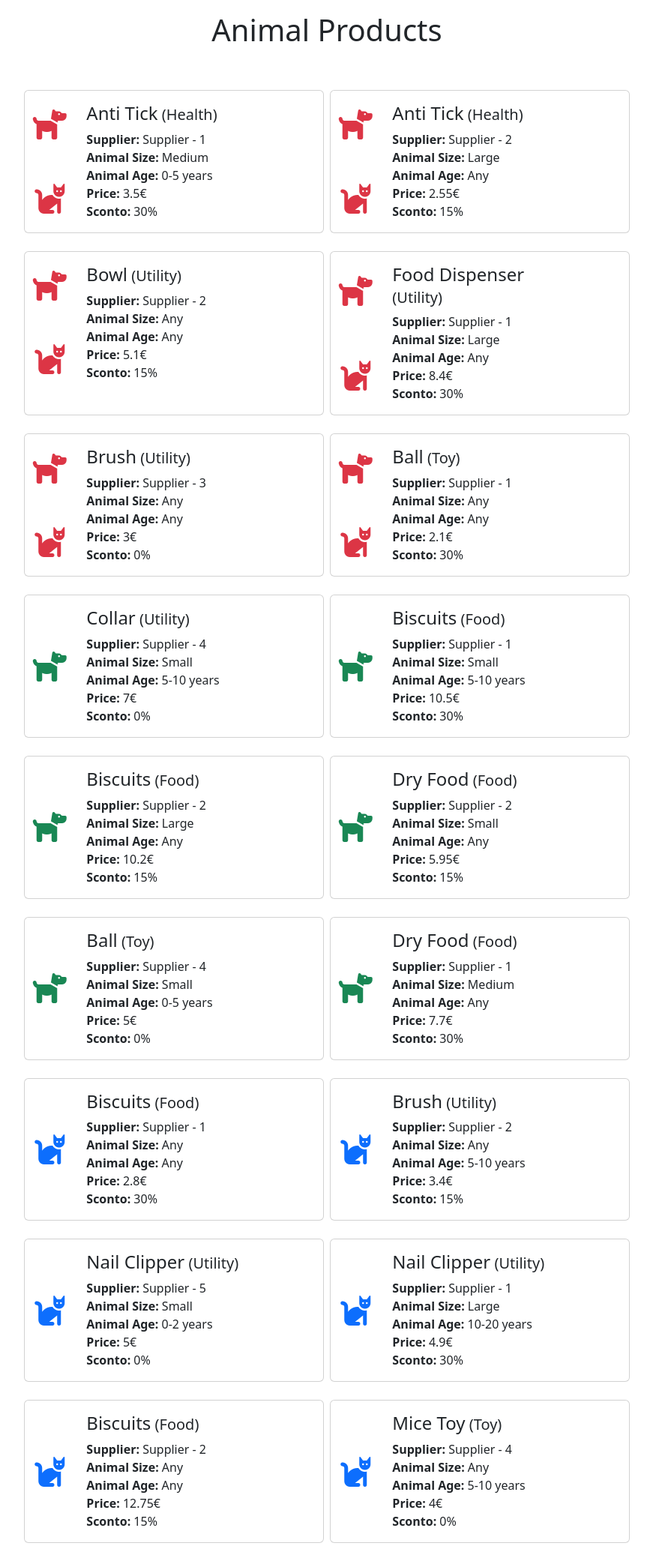
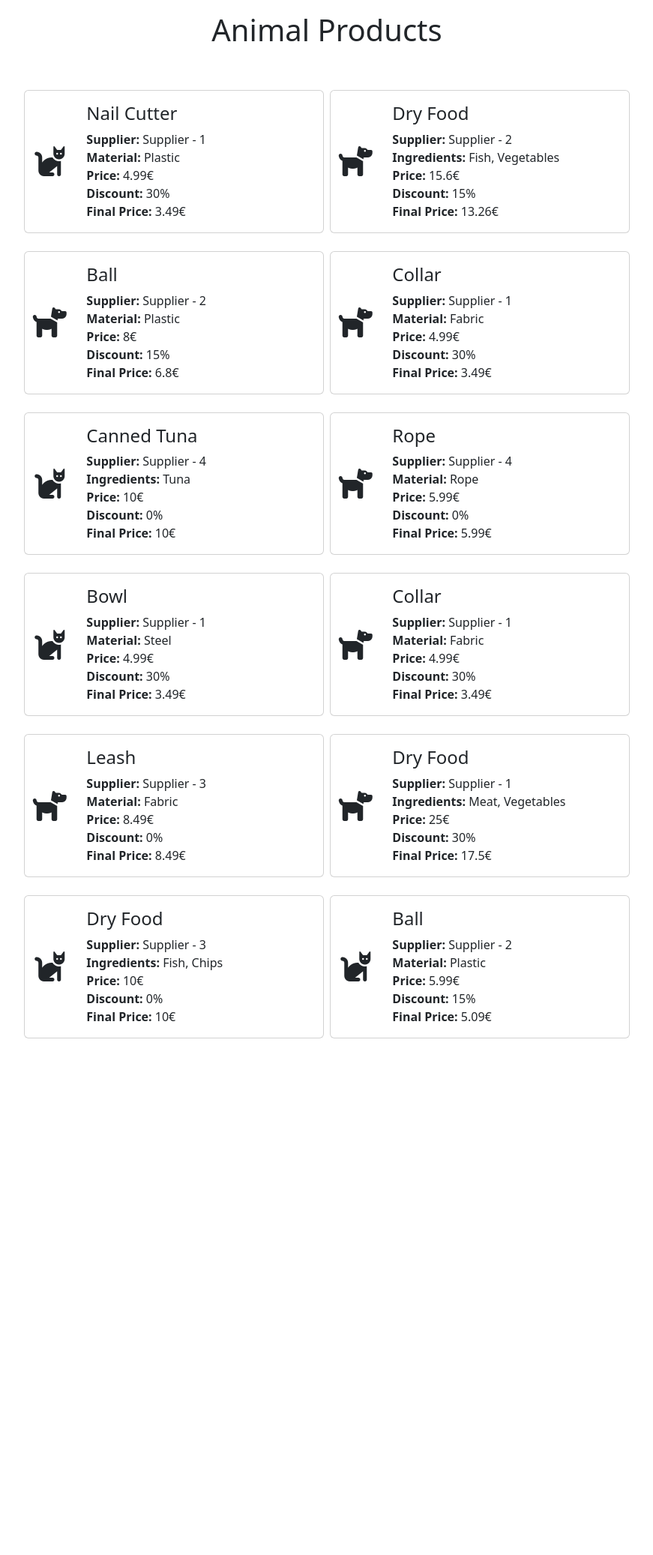
Before and after one commit to marcodedemo/php-oop-2, a PHP site: page / in a window 1280 px wide. Shown: the whole page at 75% size, without its empty margins (204-1075 px from the left). After the commit the page ends 1385 px from the top, so only its background shows below. Run offline with PHP 8.4, Linux system fonts and the light colour scheme.

Commit message:
feat: corrected exercise +  traits

```diff
--- a/Models/CatProduct.php
+++ /dev/null
@@ -1,20 +0,0 @@
-<?php
-
-class CatProduct extends Product {
-
-    public $animalType = "Cat";
-    public $animalBreed;
-
-    // creo il costruttore dell'elemento che estende l'elemento principale
-    function __construct(string $name, string $category, string $supplier, string $animalSize, string $animalAge, int $price, array $animalBreed){
-
-        // eredito il costruttore del genitore
-        parent::__construct($name, $category, $supplier, $animalSize, $animalAge, $price);
-
-        // setto le nuove variabili
-        $this->animalBreed = $animalBreed;
-
-
-
-    }
-}
--- /dev/null
+++ b/Models/Category.php
@@ -0,0 +1,20 @@
+
+
+<?php
+
+
+class Category {
+
+    public $name;
+    public $icon;
+
+
+    function __construct(string $name, string $icon){
+
+        $this->name = $name;
+        $this->icon = $icon;
+
+
+    }
+
+}
--- a/Models/DogProduct.php
+++ /dev/null
@@ -1,20 +0,0 @@
-<?php
-
-class DogProduct extends Product {
-
-    public $animalType = "Dog";
-    public $animalBreed;
-
-    // creo il costruttore dell'elemento che estende l'elemento principale
-    function __construct(string $name, string $category, string $supplier, string $animalSize, string $animalAge, int $price, array $animalBreed){
-
-        // eredito il costruttore del genitore
-        parent::__construct($name, $category, $supplier, $animalSize, $animalAge, $price);
-
-        // setto le nuove variabili
-        $this->animalBreed = $animalBreed;
-
-
-
-    }
-}
--- /dev/null
+++ b/Models/Food.php
@@ -0,0 +1,21 @@
+
+<?php
+
+require_once __DIR__ . '/Product.php';
+require_once __DIR__ . '/Category.php';
+
+class Food extends Product{
+
+    public $weight;
+    public $ingredients;
+
+    function __construct(string $name, Category $category, string $supplier, float $price, float $weight, array $ingredients){
+
+        parent::__construct($name, $category, $supplier, $price);
+
+        $this->weight = $weight;
+        $this->ingredients = $ingredients;
+
+    }
+
+}
--- a/Models/Product.php
+++ b/Models/Product.php
@@ -1,24 +1,20 @@
 <?php
 
+require_once __DIR__ . '/Category.php';
 class Product {
 
     public $name;
     public $category;
-    public $animalType = "Any";
     public $supplier;
-    public $animalSize;
-    public $animalAge;
     public $price;
     public $discount = 0;
 
 
-    function __construct(string $name, string $category, string $supplier, string $animalSize, string $animalAge, int $price){
+    function __construct(string $name, Category $category, string $supplier, float $price){
 
         $this->name = $name;
         $this->category = $category;
         $this->supplier = $supplier;
-        $this->animalSize = $animalSize;
-        $this->animalAge = $animalAge;
         $this->price = $price;
 
         $this->setSupplierDiscount();
@@ -44,14 +40,9 @@ class Product {
         return $this->discount . "%";
     }
 
-    public function getAnimalAge(){
-        if($this->animalAge != "Any"){
 
-            return $this->animalAge . " years";
-
-        }else{
-            return "Any";
-        }
+    public function getPrice(){
+        return $this->price . "€";
     }
 
     // funzione che restituisce il prezzo con lo sconto applicato
@@ -59,6 +50,6 @@ class Product {
 
         $finalPrice = $this->price - ($this->price * $this->discount) / 100;
 
-        return $finalPrice . "€";
+        return round($finalPrice, 2) . "€";
     }
 }
--- /dev/null
+++ b/Models/Toy.php
@@ -0,0 +1,25 @@
+
+<?php
+
+require_once __DIR__ . '/Product.php';
+require_once __DIR__ . '/Category.php';
+require_once __DIR__ . '/../Traits/Material.php';
+
+
+class Toy extends Product{
+
+    public $color;
+
+    use Material;
+
+    function __construct(string $name, Category $category, string $supplier, float $price, string $color, string $material){
+
+        parent::__construct($name, $category, $supplier, $price);
+
+
+        $this->color = $color;
+        $this->material = $material;
+
+    }
+
+}
--- /dev/null
+++ b/Models/Utility.php
@@ -0,0 +1,23 @@
+
+<?php
+
+require_once __DIR__ . '/Product.php';
+require_once __DIR__ . '/Category.php';
+require_once __DIR__ . '/../Traits/Material.php';
+
+
+class Utility extends Product{
+
+    public $animalAge;
+
+    use Material;
+
+    function __construct(string $name, Category $category, string $supplier, float $price, string $animalAge, string $material){
+        parent::__construct($name, $category, $supplier, $price);
+
+        $this->animalAge = $animalAge;
+        $this->material = $material;
+
+    }
+
+}
--- /dev/null
+++ b/Traits/Material.php
@@ -0,0 +1,9 @@
+
+<?php
+
+trait Material {
+
+    public $material;
+
+
+}
--- a/db.php
+++ b/db.php
@@ -1,25 +1,45 @@
 <?php
+
+
+require_once __DIR__ . '/Models/Category.php';
+require_once __DIR__ . '/Models/Utility.php';
+require_once __DIR__ . '/Models/Toy.php';
+require_once __DIR__ . '/Models/Food.php';
+
+
+
+
+
+$categories = [
+
+    new Category("Dog","fa-solid fa-dog"),
+    new Category("Cat","fa-solid fa-cat"),
+
+];
+
+
 
 $products = [
 
-    new Product("Anti Tick","Health","Supplier - 1", "Medium", "0-5", 5),
-    new Product("Anti Tick","Health","Supplier - 2", "Large", "Any", 3),
-    new Product("Bowl", "Utility", "Supplier - 2", "Any", "Any", 6.00),
-    new Product("Food Dispenser", "Utility", "Supplier - 1", "Large", "Any", 12),
-    new Product("Brush", "Utility", "Supplier - 3", "Any", "Any", 3),
-    new Product("Ball", "Toy", "Supplier - 1", "Any", "Any", 3),
-    new DogProduct("Collar", "Utility", "Supplier - 4", "Small", "5-10", 7, ["Any"]),
-    new DogProduct("Biscuits", "Food", "Supplier - 1", "Small", "5-10",  15, ["Any"]),
-    new DogProduct("Biscuits", "Food", "Supplier - 2", "Large", "Any", 12, ["Dobermann","Labrador"]),
-    new DogProduct("Dry Food", "Food", "Supplier - 2", "Small", "Any", 7, ["Chihuahua","Fox Terrier"]),
-    new DogProduct("Ball", "Toy", "Supplier - 4", "Small", "0-5", 5, ["Any"]),
-    new DogProduct("Dry Food", "Food", "Supplier - 1", "Medium", "Any", 11, ["Any"]),
-    new CatProduct("Biscuits", "Food", "Supplier - 1", "Any", "Any", 4, ["Any"]),
-    new CatProduct("Brush", "Utility", "Supplier - 2", "Any", "5-10", 4, ["Persian"]),
-    new CatProduct("Nail Clipper", "Utility", "Supplier - 5", "Small", "0-2", 5, ["Any"]),
-    new CatProduct("Nail Clipper", "Utility", "Supplier - 1", "Large", "10-20", 7, ["Aegean", "American Curl"]),
-    new CatProduct("Biscuits", "Food", "Supplier - 2", "Any", "Any", 15, ["Asian","Bengal", "Birman"]),
-    new CatProduct("Mice Toy", "Toy", "Supplier - 4", "Any", "5-10", 4, ["Any"]),
+    new Utility("Nail Cutter", $categories[1], "Supplier - 1", 4.99, "0-5", "Plastic"),
+    new Food("Dry Food", $categories[0], "Supplier - 2", 15.60, 5, ["Fish", "Vegetables"]),
+    new Toy ("Ball", $categories[0], "Supplier - 2", 8, "Red", "Plastic"),
+    new Utility("Collar", $categories[0], "Supplier - 1", 4.99, "0-10", "Fabric"),
+    new Food("Canned Tuna", $categories[1], "Supplier - 4", 10, 0.5 , ["Tuna"]),
+    new Toy ("Rope", $categories[0], "Supplier - 4", 5.99, "Blue", "Rope"),
+    new Utility("Bowl", $categories[1], "Supplier - 1", 4.99, "Any", "Steel"),
+    new Utility("Collar", $categories[0], "Supplier - 1", 4.99, "0-10", "Fabric"),
+    new Utility("Leash", $categories[0], "Supplier - 3", 8.49, "Any", "Fabric"),
+    new Food("Dry Food", $categories[0], "Supplier - 1", 25, 10, ["Meat","Vegetables"]),
+    new Food("Dry Food", $categories[1], "Supplier - 3", 10, 2.5, ["Fish", "Chips"]),
+    new Toy ("Ball", $categories[1], "Supplier - 2", 5.99, "Green", "Plastic"),
+
+
+
+
+
+
+
 
 
 ];
--- a/index.php
+++ b/index.php
@@ -3,8 +3,6 @@
 <?php
 
 require_once './Models/Product.php';
-require_once './Models/DogProduct.php';
-require_once './Models/CatProduct.php';
 require_once './db.php';
 
 
@@ -47,20 +45,7 @@ require_once './db.php';
 
                 <!-- card icon -->
                 <div class="col-md-2 fs-1 d-flex flex-wrap justify-content-center align-items-center gap-2">
-                    <?php
-                    if($product->animalType == "Dog"){
-
-                        ?> <i class="fa-solid fa-dog text-success"></i> <?php
-
-                    }else if($product->animalType == "Cat"){
-
-                        ?> <i class="fa-solid fa-cat text-primary"></i> <?php
-
-                    }else{
-                        ?> <i class="fa-solid fa-dog text-danger"></i> <i class="fa-solid fa-cat text-danger"></i> <?php
-                    }
-
-                    ?>
+                    <i class="<?= $product->category->icon; ?>"></i>
                 </div>
 
                 <!-- card texts -->
@@ -69,24 +54,57 @@ require_once './db.php';
                     <div class="card-body">
 
                         <!-- title -->
-                        <h4 class="card-title"><?= $product->name ?><small class="fs-5"> (<?= $product->category ?>)</small></h4>
+                        <h4 class="card-title"> <?= $product->name ?> </h4>
 
                         <!-- info -->
                         <div class="card-text d-flex flex-column">
 
-                            <!-- fornitore -->
-                            <div id="supplier"><strong>Supplier: </strong><?= $product->supplier?></div>
+                            <!-- supplier -->
+                            <div id="supplier"> <strong>Supplier: </strong> <?= $product->supplier ?> </div>
 
-                            <!-- taglia animale -->
-                            <div id="size"><strong>Animal Size: </strong><?= $product->animalSize ?></div>
 
-                            <!-- età animale -->
-                            <div id="size"><strong>Animal Age: </strong><?= $product->getAnimalAge() ?></div>
+                            <?php
 
-                            <div id="price"><strong>Price: </strong><?= $product->getFinalPrice() ?></div>
+                            switch( get_class($product)){
 
-                            <!-- sconto  -->
-                            <div id="supplier-discount"><strong>Sconto: </strong><?= $product->getDiscountPercentage()?></div>
+                                case 'Toy':
+                                    ?>
+
+                                    <!-- material -->
+                                    <div id="material"> <strong>Material: </strong> <?= $product->material ?> </div>
+                                    <?php break;
+
+                                case 'Utility':
+
+                                    ?>
+
+                                    <!-- material -->
+                                    <div id="material"> <strong>Material: </strong> <?= $product->material ?> </div>
+                                    <?php
+                                    break;
+
+                                case 'Food':
+
+                                    ?>
+
+                                    <!-- ingredients -->
+                                    <div id="ingredients"> <strong>Ingredients: </strong> <?= implode(", ",$product->ingredients) ?> </div>
+                                    <?php
+                                    break;
+                            }
+
+
+                            ?>
+
+
+                            <!-- price -->
+                            <div id="price"> <strong>Price: </strong> <?= $product->getPrice() ?> </div>
+
+                            <!-- discount -->
+                            <div id="discount"> <strong>Discount: </strong> <?= $product->getDiscountPercentage() ?> </div>
+
+                            <!-- final Price -->
+                            <div id="final-price"> <strong>Final Price: </strong> <?= $product->getFinalPrice() ?> </div>
 
 
                         </div>
```
